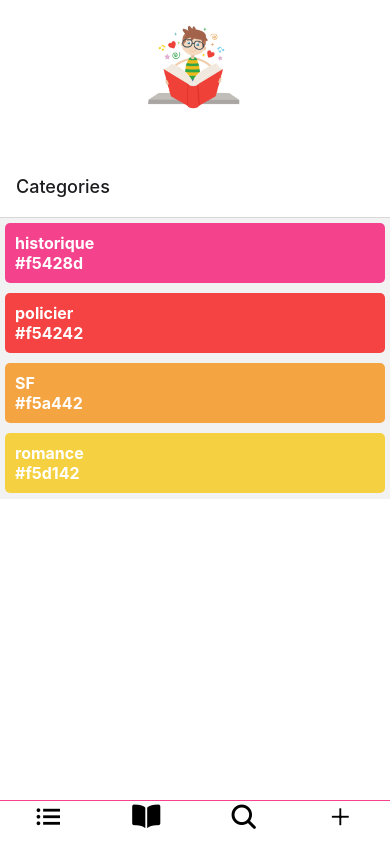
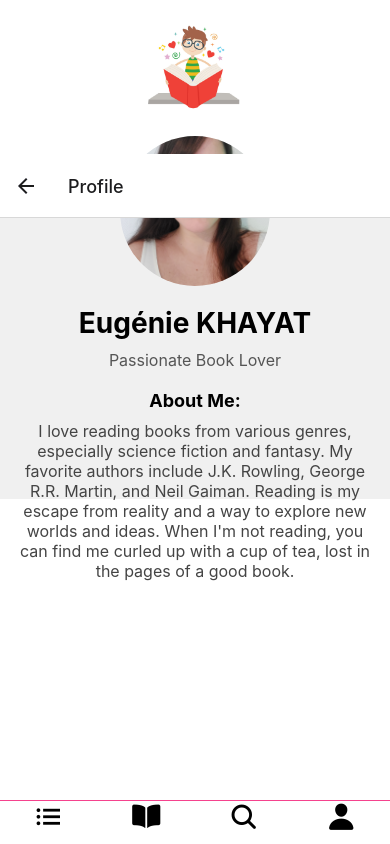
Before and after one commit to Eugenie94/librairie-react, a React Native app: screen /Profile in a window 390 px wide. Built offline with nearby package versions, Linux system fonts and the light colour scheme.

Commit message:
add profile

```diff
--- a/App.js
+++ b/App.js
@@ -6,6 +6,8 @@
 import Categories from './components/Categories';
 import Books from './components/Books';
 import BooksCategories from './components/BooksCategories';
+import SearchBooks from './components/SearchBooks';
+import Profile from './components/Profile';
 
 export default function App() {
   const Stack = createNativeStackNavigator();
@@ -25,6 +27,8 @@
           <Stack.Screen name="Categories" component={Categories} />
           <Stack.Screen name="Books" component={Books} />
           <Stack.Screen name="BooksCategories" component={BooksCategories} />
+          <Stack.Screen name="SearchBooks" component={SearchBooks} />
+          <Stack.Screen name="Profile" component={Profile} />
         </Stack.Navigator>
         <Header title="Mon Header" />
       </View>
--- a/components/Header.jsx
+++ b/components/Header.jsx
@@ -21,8 +21,8 @@
     navigation.navigate('SearchBooks');
   };
 
-  const handleAddFormNavigation = () => {
-    navigation.navigate('AddForm');
+  const handleProfileNavigation = () => {
+    navigation.navigate('Profile');
   };
 
   return (
@@ -38,8 +38,8 @@
         <TouchableOpacity onPress={handleSearchBooksNavigation}>
           <Icon name="ios-search" size={30} color="black" />
         </TouchableOpacity>
-        <TouchableOpacity onPress={handleAddFormNavigation}>
-          <Icon name="ios-add" size={30} color="black" />
+        <TouchableOpacity onPress={handleProfileNavigation}>
+          <Icon name="person" size={30} color="black" />
         </TouchableOpacity>
       </View>
     </View>
--- /dev/null
+++ b/components/Profile.jsx
@@ -0,0 +1,57 @@
+import React from 'react';
+import { View, Text, StyleSheet, Image } from 'react-native';
+
+const Profile = () => {
+    return (
+        <View style={styles.container}>
+            <Image
+                source={require('../assets/eugenie.png')}
+                style={styles.profilePicture}
+            />
+            <Text style={styles.name}>Eugénie KHAYAT</Text>
+            <Text style={styles.bio}>Passionate Book Lover</Text>
+            <Text style={styles.about}>About Me:</Text>
+            <Text style={styles.aboutText}>
+                I love reading books from various genres, especially science fiction and fantasy. My favorite authors include J.K. Rowling, George R.R. Martin, and Neil Gaiman. Reading is my escape from reality and a way to explore new worlds and ideas. When I'm not reading, you can find me curled up with a cup of tea, lost in the pages of a good book.
+            </Text>
+        </View>
+    );
+};
+
+const styles = StyleSheet.create({
+    container: {
+        flex: 1,
+        alignItems: 'center',
+        justifyContent: 'center',
+        backgroundColor: '#f0f0f0',
+        padding: 20,
+    },
+    profilePicture: {
+        width: 150,
+        height: 150,
+        borderRadius: 75,
+        marginBottom: 20,
+    },
+    name: {
+        fontSize: 28,
+        fontWeight: 'bold',
+        marginBottom: 10,
+    },
+    bio: {
+        fontSize: 16,
+        color: '#555',
+        marginBottom: 20,
+    },
+    about: {
+        fontSize: 18,
+        fontWeight: 'bold',
+        marginBottom: 10,
+    },
+    aboutText: {
+        fontSize: 16,
+        color: '#444',
+        textAlign: 'center',
+    },
+});
+
+export default Profile;
```
Also changed, not shown: assets/eugenie.png (added).
